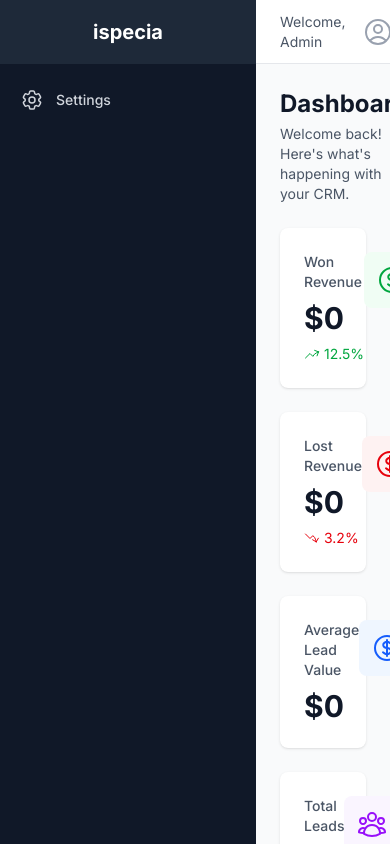
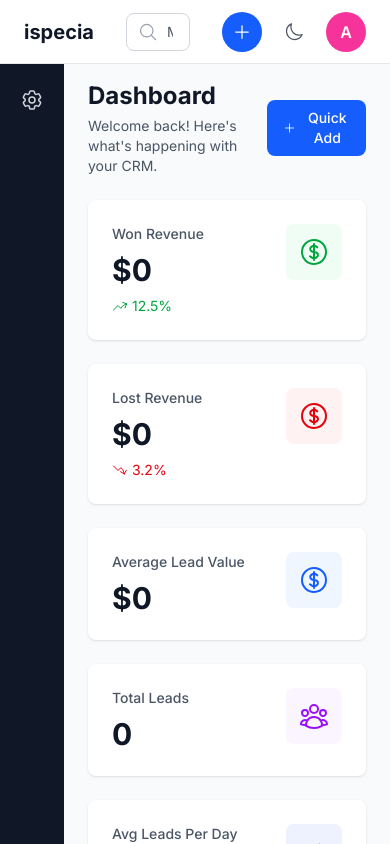
Before and after one commit to absaini739/Next-CRM, a Next.js app in the folder apps/web/: page / in a window 390 px wide. Built offline with nearby package versions, Linux system fonts and the light colour scheme.

Commit message:
feat: Add dedicated mobile number field and refine contact number handling and display for persons.

```diff
--- a/apps/web/app/persons/[id]/page.tsx
+++ b/apps/web/app/persons/[id]/page.tsx
@@ -20,6 +20,7 @@ export default function PersonDetailPage() {
         name: '',
         email: '',
         phone: '',
+        mobile: '',
     });
 
     useEffect(() => {
@@ -33,12 +34,14 @@ export default function PersonDetailPage() {
 
             // Pre-fill form data
             const primaryEmail = response.data.emails?.find((e: any) => e.label === 'primary')?.value || '';
-            const primaryPhone = response.data.contact_numbers?.find((n: any) => n.label === 'primary')?.value || '';
+            const phoneNumber = response.data.contact_numbers?.find((n: any) => n.label === 'phone')?.value || '';
+            const mobileNumber = response.data.contact_numbers?.find((n: any) => n.label === 'mobile')?.value || '';
 
             setFormData({
                 name: response.data.name,
                 email: primaryEmail,
-                phone: primaryPhone,
+                phone: phoneNumber,
+                mobile: mobileNumber,
             });
         } catch (error) {
             toast.error('Failed to load person');
@@ -56,7 +59,10 @@ export default function PersonDetailPage() {
             const payload = {
                 name: formData.name,
                 emails: formData.email ? [{ value: formData.email, label: 'primary' }] : [],
-                contact_numbers: formData.phone ? [{ value: formData.phone, label: 'primary' }] : [],
+                contact_numbers: [
+                    ...(formData.phone ? [{ value: formData.phone, label: 'phone' }] : []),
+                    ...(formData.mobile ? [{ value: formData.mobile, label: 'mobile' }] : []),
+                ],
             };
 
             await api.put(`/persons/${params.id}`, payload);
@@ -141,6 +147,12 @@ export default function PersonDetailPage() {
                                 value={formData.phone}
                                 onChange={(e) => setFormData({ ...formData, phone: e.target.value })}
                             />
+                            <Input
+                                label="Mobile Number"
+                                type="tel"
+                                value={formData.mobile}
+                                onChange={(e) => setFormData({ ...formData, mobile: e.target.value })}
+                            />
                             <div className="flex justify-end">
                                 <Button type="submit" variant="primary" disabled={loading}>
                                     {loading ? 'Saving...' : 'Save Changes'}
@@ -165,7 +177,13 @@ export default function PersonDetailPage() {
                                 <div>
                                     <dt className="text-sm font-medium text-gray-500">Phone</dt>
                                     <dd className="mt-1 text-sm text-gray-900">
-                                        {person?.contact_numbers?.find((n: any) => n.label === 'primary')?.value || 'N/A'}
+                                        {person?.contact_numbers?.find((n: any) => n.label === 'phone')?.value || 'N/A'}
+                                    </dd>
+                                </div>
+                                <div>
+                                    <dt className="text-sm font-medium text-gray-500">Mobile</dt>
+                                    <dd className="mt-1 text-sm text-gray-900">
+                                        {person?.contact_numbers?.find((n: any) => n.label === 'mobile')?.value || 'N/A'}
                                     </dd>
                                 </div>
                                 <div>
--- a/apps/web/app/persons/page.tsx
+++ b/apps/web/app/persons/page.tsx
@@ -74,7 +74,6 @@ export default function PersonsPage() {
                                         <path strokeLinecap="round" strokeLinejoin="round" d="M2.25 6.75c0 8.284 6.716 15 15 15h2.25a2.25 2.25 0 002.25-2.25v-1.372c0-.516-.351-.966-.852-1.091l-4.423-1.106c-.44-.11-.902.055-1.173.417l-.97 1.293c-.282.376-.769.542-1.21.38a12.035 12.035 0 01-7.143-7.143c-.162-.441.004-.928.38-1.21l1.293-.97c.363-.271.527-.734.417-1.173L6.963 3.102a1.125 1.125 0 00-1.091-.852H4.5A2.25 2.25 0 002.25 4.5v2.25z" />
                                     </svg>
                                 </button>
-                                <span className="text-xs text-gray-500">Phone</span>
                             </div>
                         )}
                         {mobileNumber && (
@@ -92,7 +91,6 @@ export default function PersonsPage() {
                                         <path strokeLinecap="round" strokeLinejoin="round" d="M2.25 6.75c0 8.284 6.716 15 15 15h2.25a2.25 2.25 0 002.25-2.25v-1.372c0-.516-.351-.966-.852-1.091l-4.423-1.106c-.44-.11-.902.055-1.173.417l-.97 1.293c-.282.376-.769.542-1.21.38a12.035 12.035 0 01-7.143-7.143c-.162-.441.004-.928.38-1.21l1.293-.97c.363-.271.527-.734.417-1.173L6.963 3.102a1.125 1.125 0 00-1.091-.852H4.5A2.25 2.25 0 002.25 4.5v2.25z" />
                                     </svg>
                                 </button>
-                                <span className="text-xs text-gray-500">Mobile</span>
                             </div>
                         )}
                         {/* Display any other/unlabeled numbers (for existing records) */}
@@ -111,7 +109,6 @@ export default function PersonsPage() {
                                         <path strokeLinecap="round" strokeLinejoin="round" d="M2.25 6.75c0 8.284 6.716 15 15 15h2.25a2.25 2.25 0 002.25-2.25v-1.372c0-.516-.351-.966-.852-1.091l-4.423-1.106c-.44-.11-.902.055-1.173.417l-.97 1.293c-.282.376-.769.542-1.21.38a12.035 12.035 0 01-7.143-7.143c-.162-.441.004-.928.38-1.21l1.293-.97c.363-.271.527-.734.417-1.173L6.963 3.102a1.125 1.125 0 00-1.091-.852H4.5A2.25 2.25 0 002.25 4.5v2.25z" />
                                     </svg>
                                 </button>
-                                {num.label && <span className="text-xs text-gray-500 capitalize">{num.label}</span>}
                             </div>
                         ))}
                     </div>
--- a/apps/web/components/layout/DashboardLayout.tsx
+++ b/apps/web/components/layout/DashboardLayout.tsx
@@ -15,7 +15,7 @@ export default function DashboardLayout({
             <div className="flex-1 flex flex-col overflow-hidden">
                 <Header />
 
-                <main className="flex-1 overflow-y-auto p-6">
+                <main className="flex-1 overflow-y-auto p-6 pt-20">
                     {children}
                 </main>
             </div>
--- a/apps/web/components/layout/Header.tsx
+++ b/apps/web/components/layout/Header.tsx
@@ -1,28 +1,87 @@
 'use client';
 
+import { useState } from 'react';
+import Link from 'next/link';
+import { useRouter } from 'next/navigation';
 import { useAuth } from '@/context/AuthContext';
 import { Menu, Transition } from '@headlessui/react';
 import { Fragment } from 'react';
-import { ChevronDownIcon, UserCircleIcon, ArrowRightOnRectangleIcon } from '@heroicons/react/24/outline';
+import {
+    MagnifyingGlassIcon,
+    PlusIcon,
+    MoonIcon,
+    SunIcon,
+    UserCircleIcon,
+    ArrowRightOnRectangleIcon,
+    FunnelIcon,
+    DocumentTextIcon,
+    EnvelopeIcon,
+    UsersIcon,
+    BuildingOfficeIcon,
+    ShoppingBagIcon,
+    Cog6ToothIcon,
+} from '@heroicons/react/24/outline';
 
 export default function Header() {
     const { user, logout } = useAuth();
+    const router = useRouter();
+    const [darkMode, setDarkMode] = useState(false);
+    const [searchQuery, setSearchQuery] = useState('');
+
+    const quickCreateItems = [
+        { name: 'Lead', icon: FunnelIcon, href: '/leads/new' },
+        { name: 'Quote', icon: DocumentTextIcon, href: '/quotes/new' },
+        { name: 'Email', icon: EnvelopeIcon, href: '/emails/new' },
+        { name: 'Person', icon: UsersIcon, href: '/persons/new' },
+        { name: 'Organization', icon: BuildingOfficeIcon, href: '/organizations/new' },
+        { name: 'Product', icon: ShoppingBagIcon, href: '/products/new' },
+        { name: 'Role', icon: Cog6ToothIcon, href: '/settings/roles/new' },
+        { name: 'User', icon: UserCircleIcon, href: '/settings/users/new' },
+    ];
+
+    const handleSearch = (e: React.FormEvent) => {
+        e.preventDefault();
+        if (searchQuery.trim()) {
+            // TODO: Implement global search
+            console.log('Searching for:', searchQuery);
+        }
+    };
+
+    const getUserInitial = () => {
+        return user?.name?.charAt(0).toUpperCase() || 'A';
+    };
 
     return (
-        <header className="bg-white border-b border-gray-200 h-16 flex items-center justify-between px-6">
-            {/* Breadcrumbs / Page Title - can be enhanced later */}
-            <div className="flex-1">
-                {/* Page Title removed as requested */}
+        <header className="fixed top-0 left-0 right-0 bg-white border-b border-gray-200 h-16 z-50">
+            <div className="flex items-center justify-between px-6 h-full">
+                {/* Left: Logo */}
+                <Link
+                    href="/"
+                    className="text-xl font-bold text-gray-900 hover:text-blue-600 transition-colors"
+                >
+                    ispecia
+                </Link>
+
+                {/* Center: Search Bar */}
+                <div className="flex-1 max-w-2xl mx-8">
+                    <form onSubmit={handleSearch} className="relative">
+                        <MagnifyingGlassIcon className="absolute left-3 top-1/2 -translate-y-1/2 h-5 w-5 text-gray-400" />
+                        <input
+                            type="text"
+                            value={searchQuery}
+                            onChange={(e) => setSearchQuery(e.target.value)}
+                            placeholder="Mega Search"
+                            className="w-full pl-10 pr-4 py-2 border border-gray-300 rounded-lg focus:outline-none focus:ring-2 focus:ring-blue-500 focus:border-transparent text-sm"
+                        />
+                    </form>
                 </div>
 
-            {/* User Menu */}
-            <div className="flex items-center space-x-4">
-                <span className="text-sm text-gray-600">Welcome, {user?.name || 'Admin'}</span>
-
+                {/* Right: Action Buttons */}
+                <div className="flex items-center gap-3">
+                    {/* Quick Create Menu */}
                     <Menu as="div" className="relative">
-                    <Menu.Button className="flex items-center space-x-2 text-sm font-medium text-gray-700 hover:text-gray-900">
-                        <UserCircleIcon className="w-8 h-8 text-gray-400" />
-                        <ChevronDownIcon className="w-4 h-4" />
+                        <Menu.Button className="flex items-center justify-center w-10 h-10 bg-blue-600 hover:bg-blue-700 text-white rounded-full transition-colors">
+                            <PlusIcon className="h-5 w-5" />
                         </Menu.Button>
 
                         <Transition
@@ -34,14 +93,70 @@ export default function Header() {
                             leaveFrom="transform opacity-100 scale-100"
                             leaveTo="transform opacity-0 scale-95"
                         >
-                        <Menu.Items className="absolute right-0 mt-2 w-48 origin-top-right rounded-md bg-white shadow-lg ring-1 ring-black ring-opacity-5 focus:outline-none z-50">
-                            <div className="py-1">
+                            <Menu.Items className="absolute right-0 mt-2 w-56 origin-top-right rounded-lg bg-white shadow-lg ring-1 ring-black ring-opacity-5 focus:outline-none z-50">
+                                <div className="py-2">
+                                    {quickCreateItems.map((item) => {
+                                        const Icon = item.icon;
+                                        return (
+                                            <Menu.Item key={item.name}>
+                                                {({ active }) => (
+                                                    <button
+                                                        onClick={() => router.push(item.href)}
+                                                        className={`${active ? 'bg-gray-50' : ''
+                                                            } flex w-full items-center px-4 py-2 text-sm text-gray-700 hover:bg-gray-50`}
+                                                    >
+                                                        <Icon className="w-5 h-5 mr-3 text-gray-400" />
+                                                        {item.name}
+                                                    </button>
+                                                )}
+                                            </Menu.Item>
+                                        );
+                                    })}
+                                </div>
+                            </Menu.Items>
+                        </Transition>
+                    </Menu>
+
+                    {/* Dark Mode Toggle */}
+                    <button
+                        onClick={() => setDarkMode(!darkMode)}
+                        className="flex items-center justify-center w-10 h-10 text-gray-600 hover:text-gray-900 hover:bg-gray-100 rounded-full transition-colors"
+                        title={darkMode ? 'Light Mode' : 'Dark Mode'}
+                    >
+                        {darkMode ? (
+                            <SunIcon className="h-5 w-5" />
+                        ) : (
+                            <MoonIcon className="h-5 w-5" />
+                        )}
+                    </button>
+
+                    {/* User Menu */}
+                    <Menu as="div" className="relative">
+                        <Menu.Button className="flex items-center justify-center w-10 h-10 bg-pink-500 text-white rounded-full font-semibold hover:bg-pink-600 transition-colors">
+                            {getUserInitial()}
+                        </Menu.Button>
+
+                        <Transition
+                            as={Fragment}
+                            enter="transition ease-out duration-100"
+                            enterFrom="transform opacity-0 scale-95"
+                            enterTo="transform opacity-100 scale-100"
+                            leave="transition ease-in duration-75"
+                            leaveFrom="transform opacity-100 scale-100"
+                            leaveTo="transform opacity-0 scale-95"
+                        >
+                            <Menu.Items className="absolute right-0 mt-2 w-48 origin-top-right rounded-lg bg-white shadow-lg ring-1 ring-black ring-opacity-5 focus:outline-none z-50">
+                                <div className="py-2">
+                                    <div className="px-4 py-2 border-b border-gray-100">
+                                        <p className="text-sm font-medium text-gray-900">{user?.name || 'Admin'}</p>
+                                        <p className="text-xs text-gray-500">{user?.email || ''}</p>
+                                    </div>
                                     <Menu.Item>
                                         {({ active }) => (
                                             <button
                                                 onClick={logout}
-                                            className={`${active ? 'bg-gray-100' : ''
-                                                } flex w-full items-center px-4 py-2 text-sm text-gray-700`}
+                                                className={`${active ? 'bg-gray-50' : ''
+                                                    } flex w-full items-center px-4 py-2 text-sm text-gray-700 hover:bg-gray-50`}
                                             >
                                                 <ArrowRightOnRectangleIcon className="w-5 h-5 mr-3" />
                                                 Logout
@@ -53,6 +168,7 @@ export default function Header() {
                         </Transition>
                     </Menu>
                 </div>
+            </div>
         </header>
     );
 }
--- a/apps/web/components/layout/Sidebar.tsx
+++ b/apps/web/components/layout/Sidebar.tsx
@@ -92,20 +92,11 @@ export default function Sidebar() {
     return (
         <div
             suppressHydrationWarning
-            className={`flex flex-col bg-gray-900 min-h-screen transition-all duration-300 ease-in-out ${isExpanded ? 'w-64' : 'w-16'
+            className={`flex flex-col bg-gray-900 min-h-screen transition-all duration-300 ease-in-out pt-16 ${isExpanded ? 'w-64' : 'w-16'
                 }`}
             onMouseEnter={() => setIsExpanded(true)}
             onMouseLeave={() => setIsExpanded(false)}
         >
-            {/* Logo */}
-            <Link href="/" className="flex items-center justify-center h-16 px-2 bg-gray-800 hover:bg-gray-700 transition-colors w-full">
-                {isExpanded ? (
-                    <h1 className="text-xl font-bold text-white">ispecia</h1>
-                ) : (
-                    <span className="text-xl font-bold text-white">i</span>
-                )}
-            </Link>
-
             {/* Navigation */}
             <nav className="flex-1 px-2 py-4 space-y-1">
                 {filteredNavigation.map((item) => {
--- /dev/null
+++ b/apps/web/context/ThemeContext.tsx
@@ -0,0 +1,67 @@
+'use client';
+
+import { createContext, useContext, useState, useEffect, ReactNode } from 'react';
+
+interface ThemeContextType {
+    darkMode: boolean;
+    toggleDarkMode: () => void;
+}
+
+const ThemeContext = createContext<ThemeContextType>({
+    darkMode: false,
+    toggleDarkMode: () => { },
+});
+
+export function ThemeProvider({ children }: { children: ReactNode }) {
+    const [darkMode, setDarkMode] = useState(false);
+    const [mounted, setMounted] = useState(false);
+
+    useEffect(() => {
+        setMounted(true);
+        // Load theme from localStorage
+        const savedTheme = localStorage.getItem('theme');
+        const isDark = savedTheme === 'dark';
+
+        setDarkMode(isDark);
+        if (isDark) {
+            document.documentElement.classList.add('dark');
+        } else {
+            document.documentElement.classList.remove('dark');
+        }
+    }, []);
+
+    const toggleDarkMode = () => {
+        setDarkMode((prev) => {
+            const newValue = !prev;
+
+            if (newValue) {
+                document.documentElement.classList.add('dark');
+                localStorage.setItem('theme', 'dark');
+            } else {
+                document.documentElement.classList.remove('dark');
+                localStorage.setItem('theme', 'light');
+            }
+
+            return newValue;
+        });
+    };
+
+    // Prevent flash of unstyled content
+    if (!mounted) {
+        return <>{children}</>;
+    }
+
+    return (
+        <ThemeContext.Provider value={{ darkMode, toggleDarkMode }}>
+            {children}
+        </ThemeContext.Provider>
+    );
+}
+
+export function useTheme() {
+    const context = useContext(ThemeContext);
+    if (!context) {
+        throw new Error('useTheme must be used within ThemeProvider');
+    }
+    return context;
+}
--- a/apps/web/providers/Providers.tsx
+++ b/apps/web/providers/Providers.tsx
@@ -3,6 +3,7 @@
 import { QueryClient, QueryClientProvider } from '@tanstack/react-query';
 import { useState } from 'react';
 import { AuthProvider } from '../context/AuthContext';
+import { ThemeProvider } from '../context/ThemeContext';
 import { Toaster } from 'sonner';
 
 export default function Providers({ children }: { children: React.ReactNode }) {
@@ -11,8 +12,10 @@ export default function Providers({ children }: { children: React.ReactNode }) {
     return (
         <QueryClientProvider client={queryClient}>
             <AuthProvider>
-                {children}
-                <Toaster position="top-right" richColors />
+                <ThemeProvider>
+                    {children}
+                    <Toaster position="top-right" richColors />
+                </ThemeProvider>
             </AuthProvider>
         </QueryClientProvider>
     );
```
Lines whose indentation alone changed are shown as unchanged.
